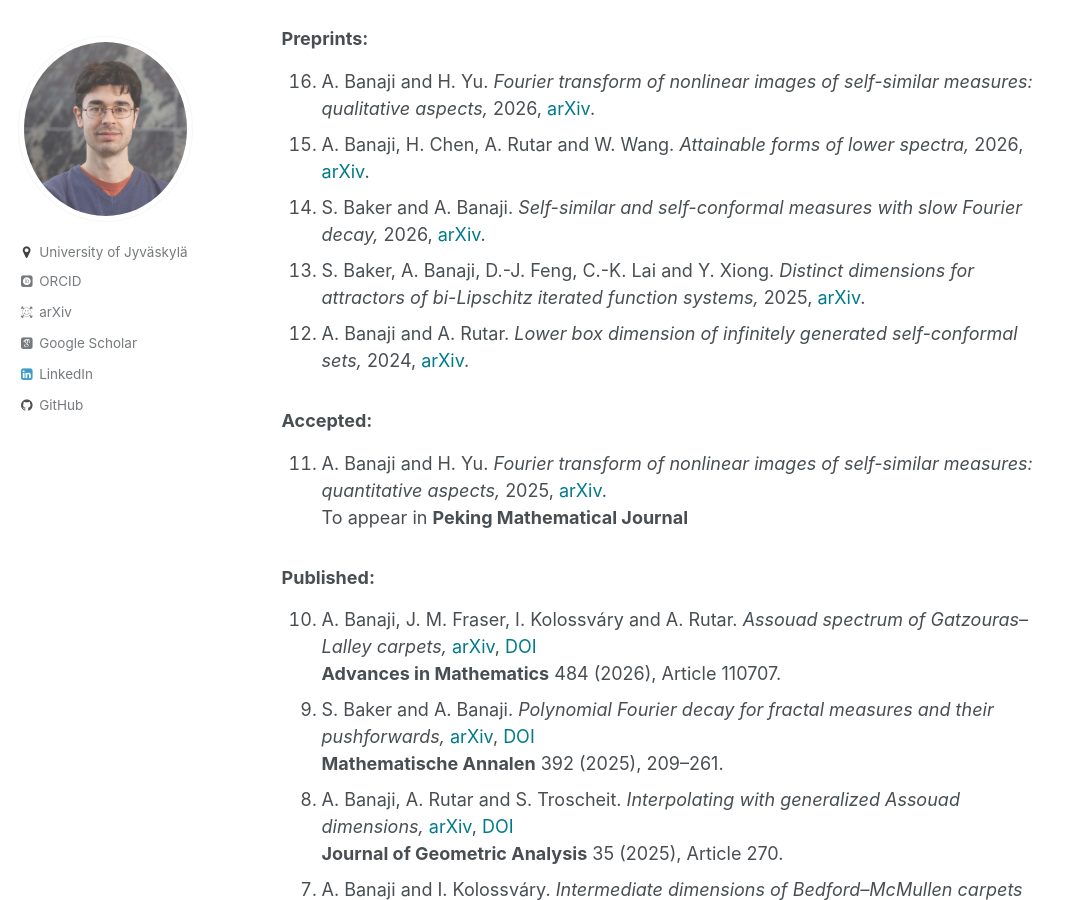
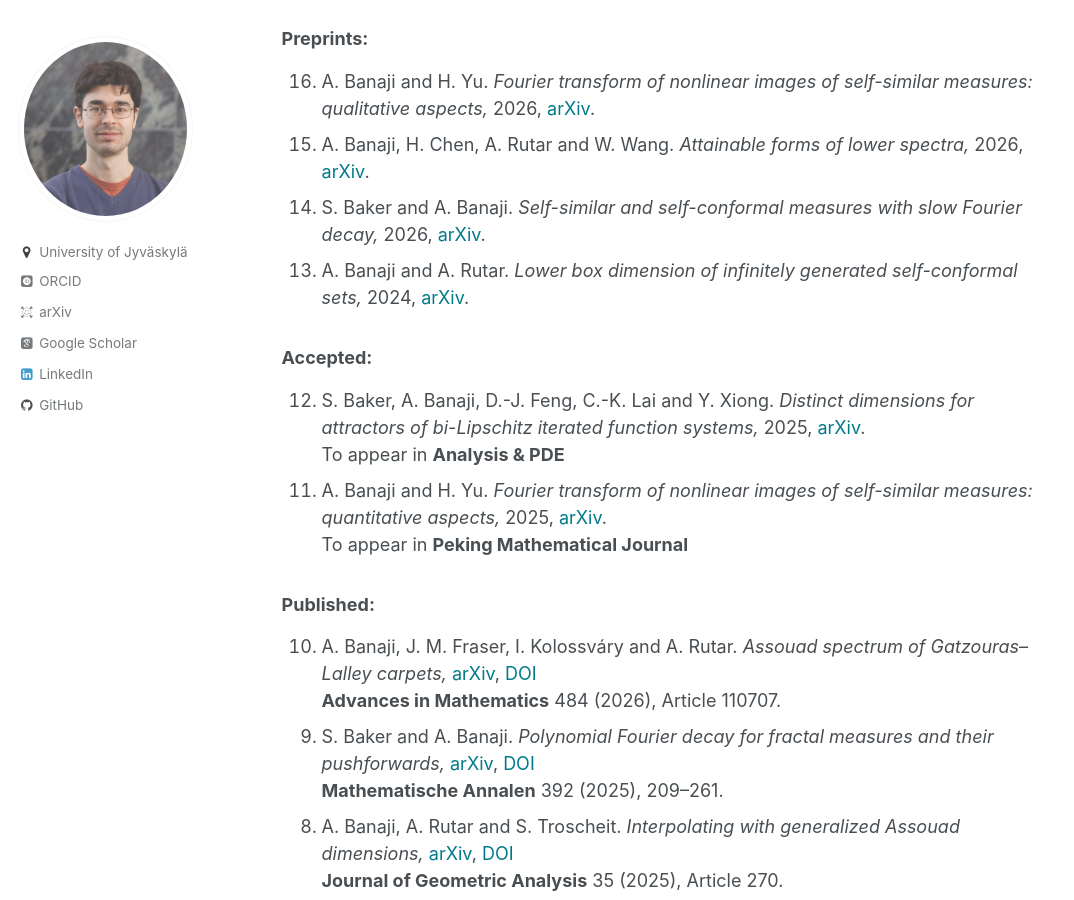
Before and after one commit to amlan-banaji/amlan-banaji.github.io, a Jekyll site: the page built from _pages/publications.md, in a window 1280 px wide and 900 px high, scrolled down 306 px. Shown: the whole window, without its empty margins (0-1074 px from the left). Built offline with Jekyll 4.4.1, drawn with Linux system fonts in a browser that asks for light colours; some web fonts are replaced.

Commit message:
analysis pde

```diff
--- a/_pages/publications.md
+++ b/_pages/publications.md
@@ -13,14 +13,15 @@ These articles are freely available on arXiv; see the links below, or my [comple
 16. A. Banaji and H. Yu. *Fourier transform of nonlinear images of self-similar measures: qualitative aspects,* 2026, [arXiv](https://arxiv.org/abs/2606.09743).
 15. A. Banaji, H. Chen, A. Rutar and W. Wang. *Attainable forms of lower spectra,* 2026, [arXiv](https://arxiv.org/abs/2603.03174).
 14. S. Baker and A. Banaji. *Self-similar and self-conformal measures with slow Fourier decay,* 2026, [arXiv](https://arxiv.org/abs/2602.05593).
-13. S. Baker, A. Banaji, D.-J. Feng, C.-K. Lai and Y. Xiong. *Distinct dimensions for attractors of bi-Lipschitz iterated function systems,* 2025, [arXiv](https://arxiv.org/abs/2509.22084).
-12. A. Banaji and A. Rutar. *Lower box dimension of infinitely generated self-conformal sets,* 2024, [arXiv](https://arxiv.org/abs/2406.12821).
+13. A. Banaji and A. Rutar. *Lower box dimension of infinitely generated self-conformal sets,* 2024, [arXiv](https://arxiv.org/abs/2406.12821).
 {:start="16"}
 {: reversed="reversed"}
 ### Accepted:
+12. S. Baker, A. Banaji, D.-J. Feng, C.-K. Lai and Y. Xiong. *Distinct dimensions for attractors of bi-Lipschitz iterated function systems,* 2025, [arXiv](https://arxiv.org/abs/2509.22084).
+To appear in **Analysis & PDE**
 11. A. Banaji and H. Yu. *Fourier transform of nonlinear images of self-similar measures: quantitative aspects,* 2025, [arXiv](https://arxiv.org/abs/2503.07508).
 To appear in **Peking Mathematical Journal**
-{:start="11"}
+{:start="12"}
 {: reversed="reversed"}
 ### Published:
 10. A. Banaji, J. M. Fraser, I. Kolossváry and A. Rutar. *Assouad spectrum of Gatzouras–Lalley carpets,* [arXiv](https://arxiv.org/abs/2401.07168), [DOI](https://doi.org/10.1016/j.aim.2025.110707)
```
Also changed, not shown: 1 other file.
